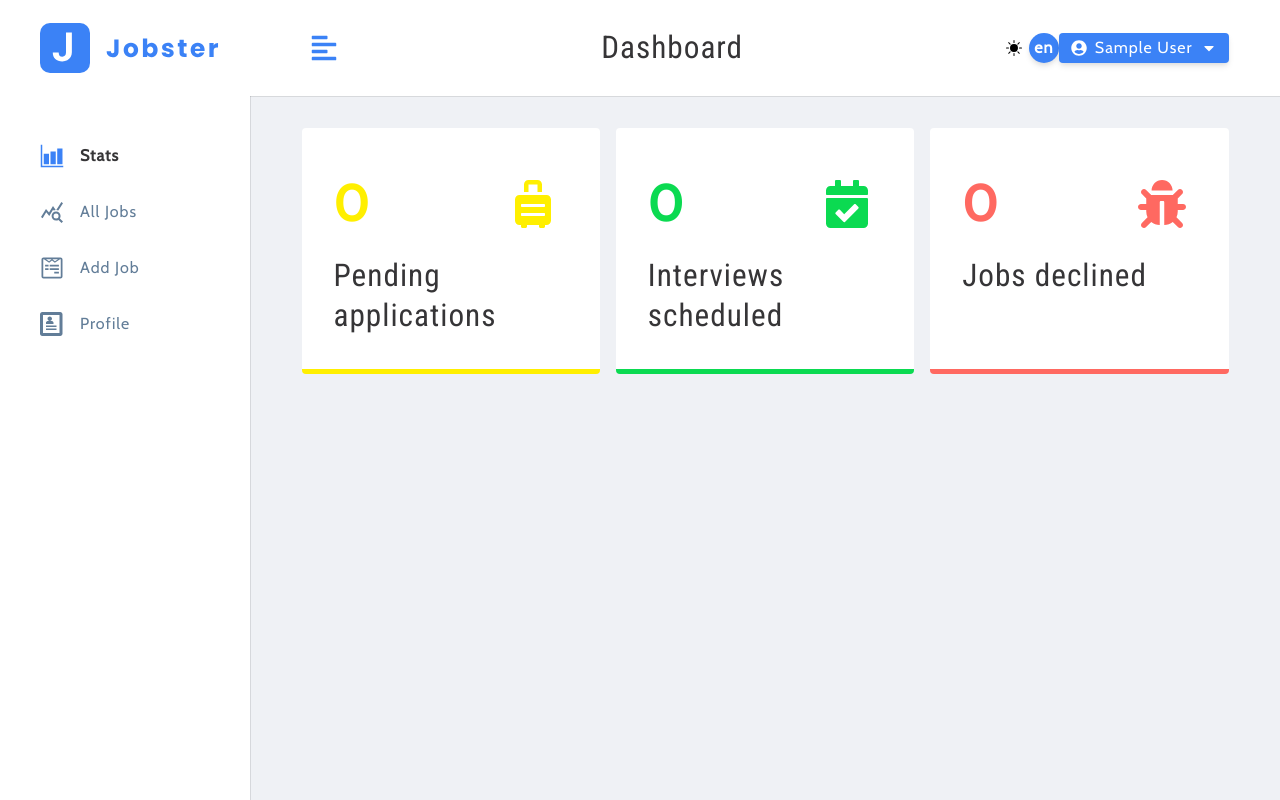
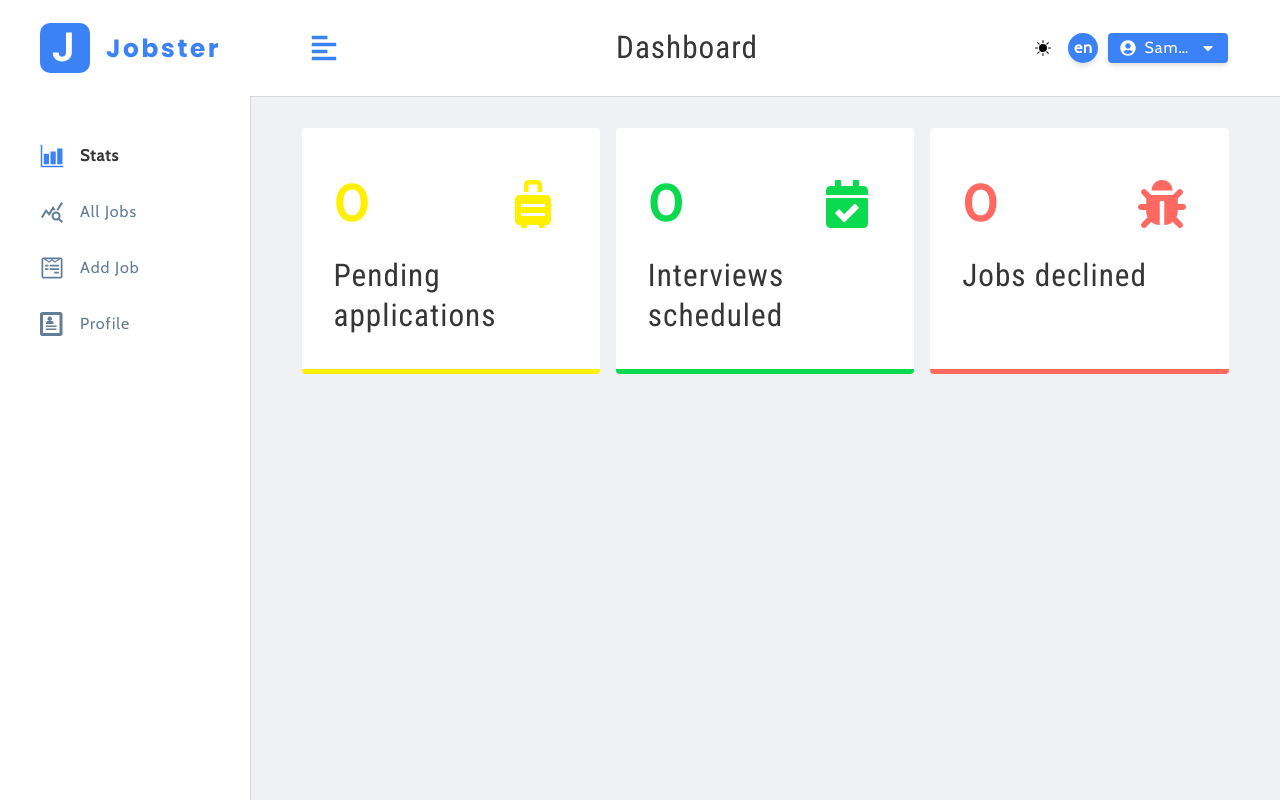
Before and after one commit to Bonamente/job-tracker, a React (Vite) app: page / in a window 1280 px wide. Built offline with nearby package versions, Linux system fonts and the light colour scheme; no server answers; sample sign-in values are in the browser's storage.

Commit message:
fix(Navbar): long user name overflow

```diff
--- a/src/components/navbar/Navbar.tsx
+++ b/src/components/navbar/Navbar.tsx
@@ -73,7 +73,7 @@ const Navbar: React.FC<NavbarProps> = ({ switchTheme }) => {
               aria-controls="dropdown"
             >
               <FaUserCircle />
-              {user?.name}
+              <span className="user-name">{user?.name}</span>
               <FaCaretDown />
             </button>
             <div
--- a/src/components/navbar/StyledNavbar.ts
+++ b/src/components/navbar/StyledNavbar.ts
@@ -55,6 +55,15 @@ const StyledNavbar = styled.nav`
     gap: 0 0.5rem;
 
     box-shadow: var(--shadow-2);
+  }
+
+  .user-name {
+    display: block;
+    max-width: 3rem;
+
+    overflow: hidden;
+    white-space: nowrap;
+    text-overflow: ellipsis;
   }
 
   .dropdown {
--- a/src/index.css
+++ b/src/index.css
@@ -367,7 +367,7 @@ ul {
   display: flex;
   justify-content: space-between;
   align-items: center;
-  min-width: 12rem;
+  min-width: 12.5rem;
 }
 
 /* make scrollbar transparent */
```
